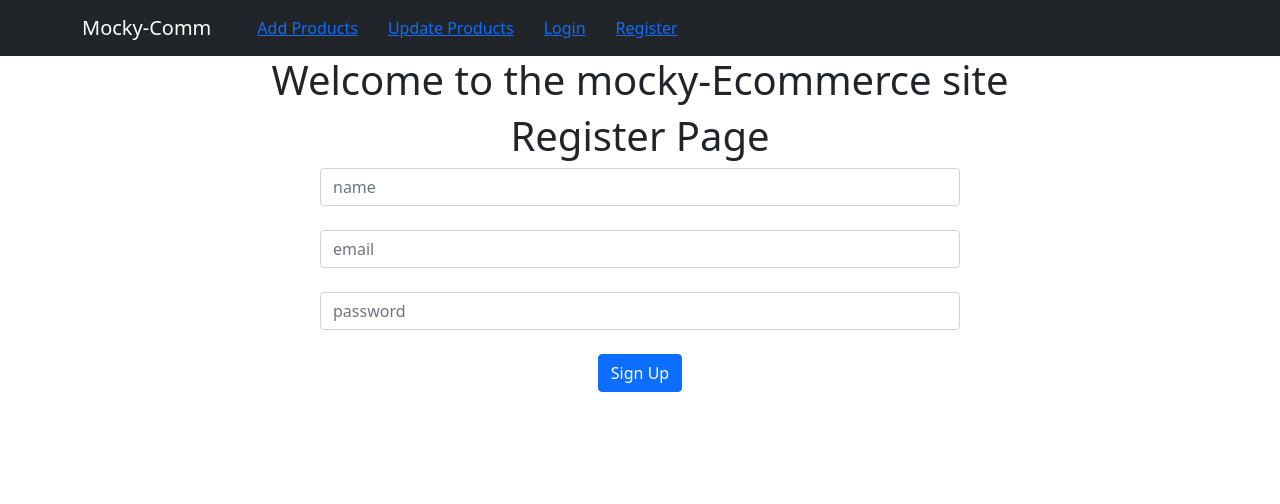
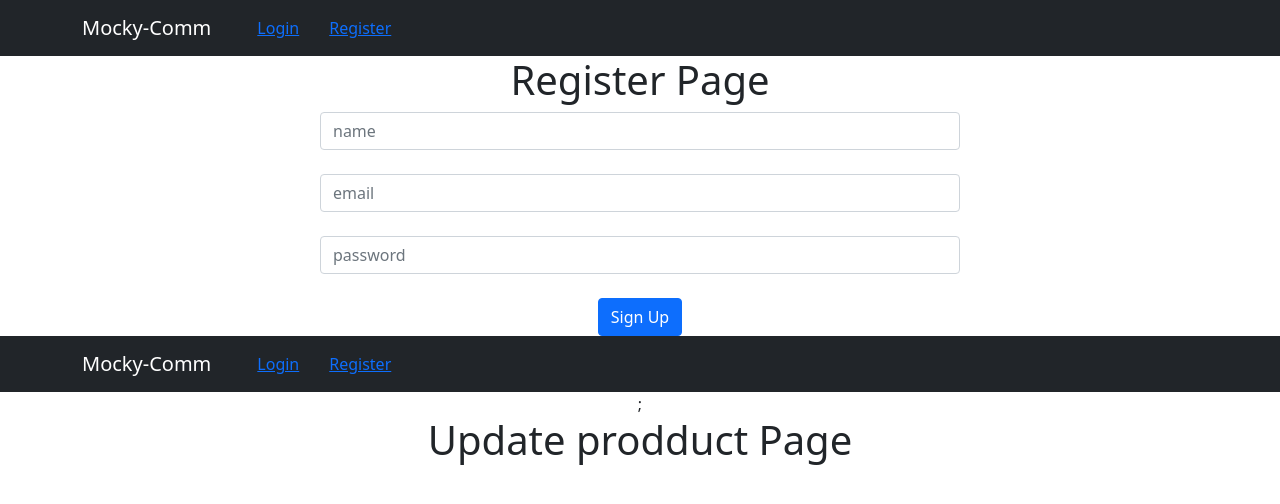
Before and after one commit to mua-wallace/mockyEcommerceSite, a React (Create React App) app in the folder mocky-dashboard/: page /register in a window 1280 px wide. Shown: the top 504 px of the page. Built offline with nearby package versions, Linux system fonts and the light colour scheme.

Commit message:
implemented projected navigation

```diff
--- a/mocky-dashboard/src/AddProduct.js
+++ b/mocky-dashboard/src/AddProduct.js
@@ -1,6 +1,9 @@
+import Header from "./Header";
+
 function AddProduct() {
     return (
         <div>
+        <Header />
             <h1>Add prodduct Page</h1>
         </div>
     )
--- a/mocky-dashboard/src/App.js
+++ b/mocky-dashboard/src/App.js
@@ -1,27 +1,26 @@
 
 import './App.css';
-import Header from './Header';
 import { BrowserRouter, Route } from 'react-router-dom';
 import LogIn from './Login';
 import Register from './Register';
 import AddProduct from './AddProduct';
 import UpdateProduct from './UpdateProduct';
+import Protected from './Protected';
 
 
 function App() {
   return (
     <div className="App">
       <BrowserRouter>
-    <Header/>
-    <h1>Welcome to the mocky-Ecommerce site</h1>
         <Route path="/login">
           <LogIn />
         </Route>
         <Route path="/register">
           <Register />
+          <Protected Cmp={UpdateProduct} />
         </Route>
         <Route path="/add">
-        <AddProduct />
+          <Protected Cmp={AddProduct} />
         </Route>
         <Route path="/update">
           <UpdateProduct />
--- a/mocky-dashboard/src/Header.js
+++ b/mocky-dashboard/src/Header.js
@@ -1,5 +1,5 @@
 import { Navbar, Nav, Container } from "react-bootstrap";
-import {Link} from 'react-router-dom';
+import { Link } from 'react-router-dom';
 function Header() {
     return (
         <div>
@@ -7,10 +7,19 @@
                 <Container>
                     <Navbar.Brand href="#home">Mocky-Comm</Navbar.Brand>
                     <Nav className="me-auto navbar_wrapper" >
+                        {
+                            localStorage.getItem('user-info') ?
+                                <>
                                     <Link to="/add">Add Products</Link>
                                     <Link to="/update">Update Products</Link>
+                                </>
+                                :
+                                <>
                                     <Link to="/login">Login</Link>
                                     <Link to="/register">Register</Link>
+                                </>
+                        }
+
                     </Nav>
                 </Container>
             </Navbar>
--- a/mocky-dashboard/src/Login.js
+++ b/mocky-dashboard/src/Login.js
@@ -1,6 +1,17 @@
+import React, { useEffect } from 'react';
+import { useHistory } from 'react-router-dom';
+import Header from "./Header";
+
 function LogIn() {
+    const history = useHistory();
+    useEffect(() => {
+        if (localStorage.getItem('user-info')) {
+            history.push("/add")
+        }
+    })
     return (
         <div>
+            <Header />;
             <h1>Login Page</h1>
         </div>
     )
--- /dev/null
+++ b/mocky-dashboard/src/Protected.js
@@ -0,0 +1,18 @@
+import React, { useEffect } from 'react';
+import { useHistory } from 'react-router-dom';
+
+function Protected(props) {
+   let Cmp =props.Cmp;
+   const history = useHistory();
+    useEffect(() =>{
+        if(!localStorage.getItem('user-info')) {
+            history.push("/register")
+        }
+    })
+    return (
+        <div>
+        <Cmp />
+        </div>
+    )
+}
+export default Protected;
--- a/mocky-dashboard/src/Register.js
+++ b/mocky-dashboard/src/Register.js
@@ -1,11 +1,19 @@
-import React, {useState} from 'react';
+import React, {useState, useEffect} from 'react';
 import {useHistory} from 'react-router-dom';
-function Register() {
+import Header from './Header';
+function Register()
+ {
+    const history = useHistory();
+    useEffect(() =>{
+        if(localStorage.getItem('user-info')) {
+            history.push("/add")
+        }
+    })
 
     const [name,setName] = useState("");
     const [email,setEmail] = useState("");
     const [password,setPassword] = useState("");
-    const history = useHistory();
+
 
    async function signup(){
         let item = {name, email, password};
@@ -19,13 +27,14 @@
             }
         })
         result = await result.json();
-        // console.warn("reult", result);
         localStorage.setItem('user-info', JSON.stringify(result));
         history.push("/add");
 
     }
 
     return (
+        <>
+        <Header />
             <div className="col-sm-6 offset-sm-3">
                 <h1>Register Page</h1>
                 <input type="text" value={name} onChange={(e) => setName(e.target.value)} className="form-control" placeholder="name"></input>
@@ -36,6 +45,7 @@
                 <br />
                 <button onClick={signup} className="btn btn-primary">Sign Up</button>
             </div>
+        </>
     )
 }
 export default Register;
--- a/mocky-dashboard/src/UpdateProduct.js
+++ b/mocky-dashboard/src/UpdateProduct.js
@@ -1,6 +1,9 @@
+import Header from "./Header";
+
 function UpdateProduct() {
     return (
         <div>
+        <Header />;
             <h1>Update prodduct Page</h1>
         </div>
     )
```
Lines whose indentation alone changed are shown as unchanged.
